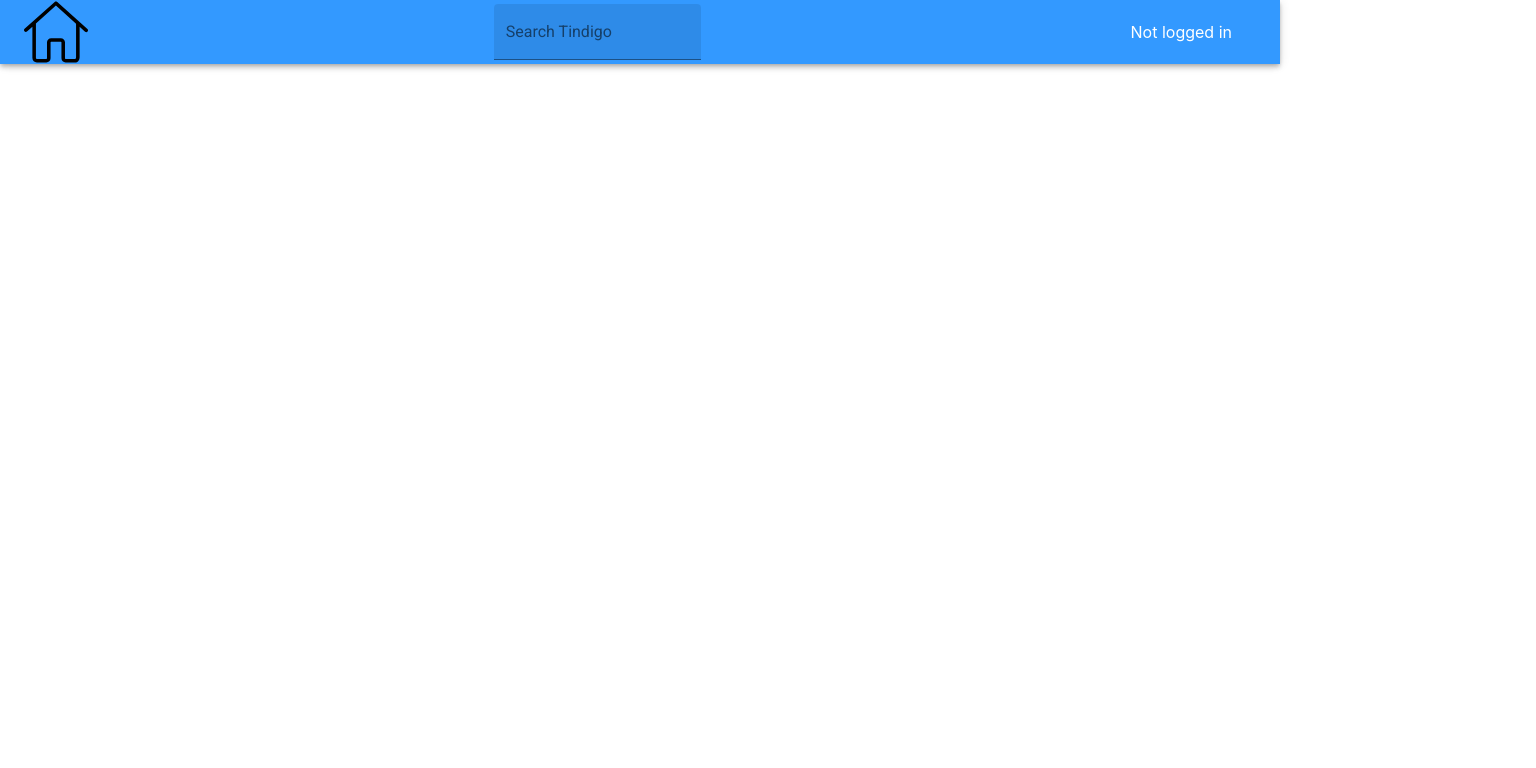
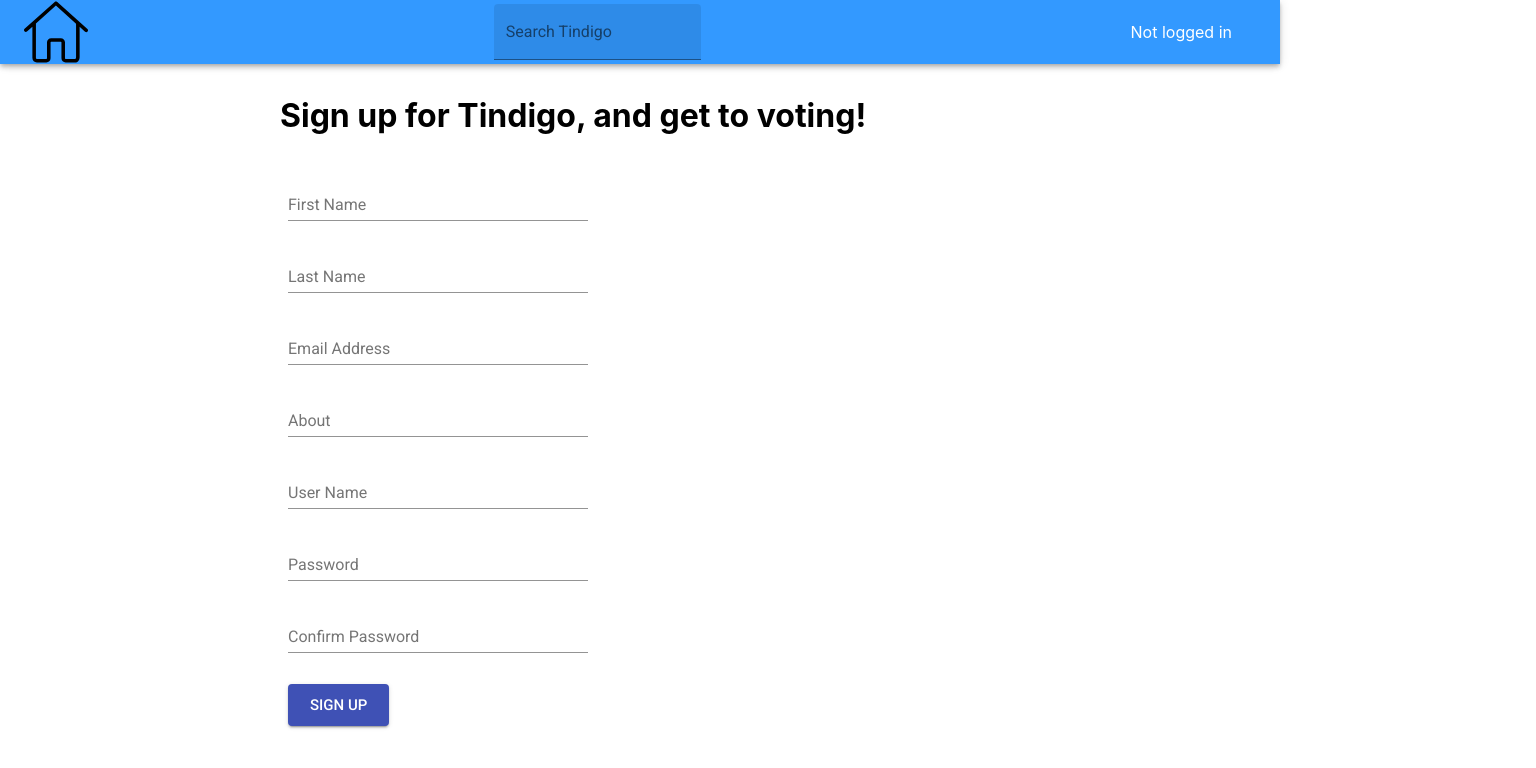
Before and after one commit to hatchways/team-indigo, a React (Create React App) app in the folder client/: page /signup in a window 1280 px wide. Shown: the top 768 px of the page, 1536 px wide, since content can reach past the window. Built offline with nearby package versions, Linux system fonts and the light colour scheme.

Commit message:
created sign up component

```diff
--- a/client/src/App.js
+++ b/client/src/App.js
@@ -1,3 +1,5 @@
+import "./App.css";
+
 import React from "react";
 import { MuiThemeProvider } from "@material-ui/core";
 import { BrowserRouter, Route } from "react-router-dom";
@@ -9,8 +11,7 @@ import HomePage from './pages/HomePage'
 import AccountPage from './pages/AccountPage'
 import PostCreate from "./pages/PostCreate/PostCreate";
 import PostView from "./pages/PostView/PostView";
-
-import "./App.css";
+import SignUp from './pages/SignUp/SignUp';
 
 function App() {
   return (
@@ -21,6 +22,7 @@ function App() {
         <Route path="/account" component={AccountPage} />
         <Route path="/post/create" component={PostCreate} />
         <Route path="/post/view" component={PostView} />
+        <Route path='/signup' component={SignUp} />
       </BrowserRouter>
     </MuiThemeProvider>
   );
--- /dev/null
+++ b/client/src/pages/SignUp/SignUp.js
@@ -0,0 +1,95 @@
+import React from 'react'
+import { makeStyles } from '@material-ui/core/styles';
+import { Container, Grid, TextField, Button } from '@material-ui/core'
+
+const useStyles = makeStyles(theme => ({
+    textField: {
+      marginLeft: theme.spacing(1),
+      marginRight: theme.spacing(1),
+      width: 300,
+    },
+    button: {
+        margin: theme.spacing(1),
+    },
+}));
+
+function SignUp(props) {
+    const classes = useStyles()
+    return (
+        <Container style={{marginTop: '75px', marginLeft: '20%'}}>
+            <Grid container>
+                <h1>Sign up for Tindigo, and get to voting!</h1>
+            </Grid>
+
+            <Grid container>
+                <TextField
+                id='first-name'
+                label='First Name'
+                className={classes.textField}
+                margin='normal' />
+            </Grid>
+
+            <Grid container>
+                <TextField
+                id='last-name'
+                label='Last Name'
+                className={classes.textField}
+                margin='normal' />
+            </Grid>
+
+            <Grid container>
+                <TextField
+                id='email'
+                label='Email Address'
+                className={classes.textField}
+                margin='normal' />
+            </Grid>
+
+            <Grid container>
+                <TextField
+                id='about'
+                label='About'
+                className={classes.textField}
+                margin='normal' />
+            </Grid>
+
+            <Grid container>
+                <TextField
+                id='user-name'
+                label='User Name'
+                className={classes.textField}
+                margin='normal' />
+            </Grid>
+
+            <Grid container>
+                <TextField
+                id='password'
+                label='Password'
+                className={classes.textField}
+                margin='normal' />
+            </Grid>
+
+            <Grid container>
+                <TextField
+                id='confirm-password'
+                label='Confirm Password'
+                className={classes.textField}
+                margin='normal' />
+            </Grid>
+
+
+
+            <Grid contianer style={{marginTop: '15px'}}>
+                <Button
+                variant="contained"
+                color="primary"
+                className={classes.button}
+                size='large' >
+                    Sign Up
+                </Button>
+            </Grid>
+        </Container>
+    )
+}
+
+export default SignUp
```
